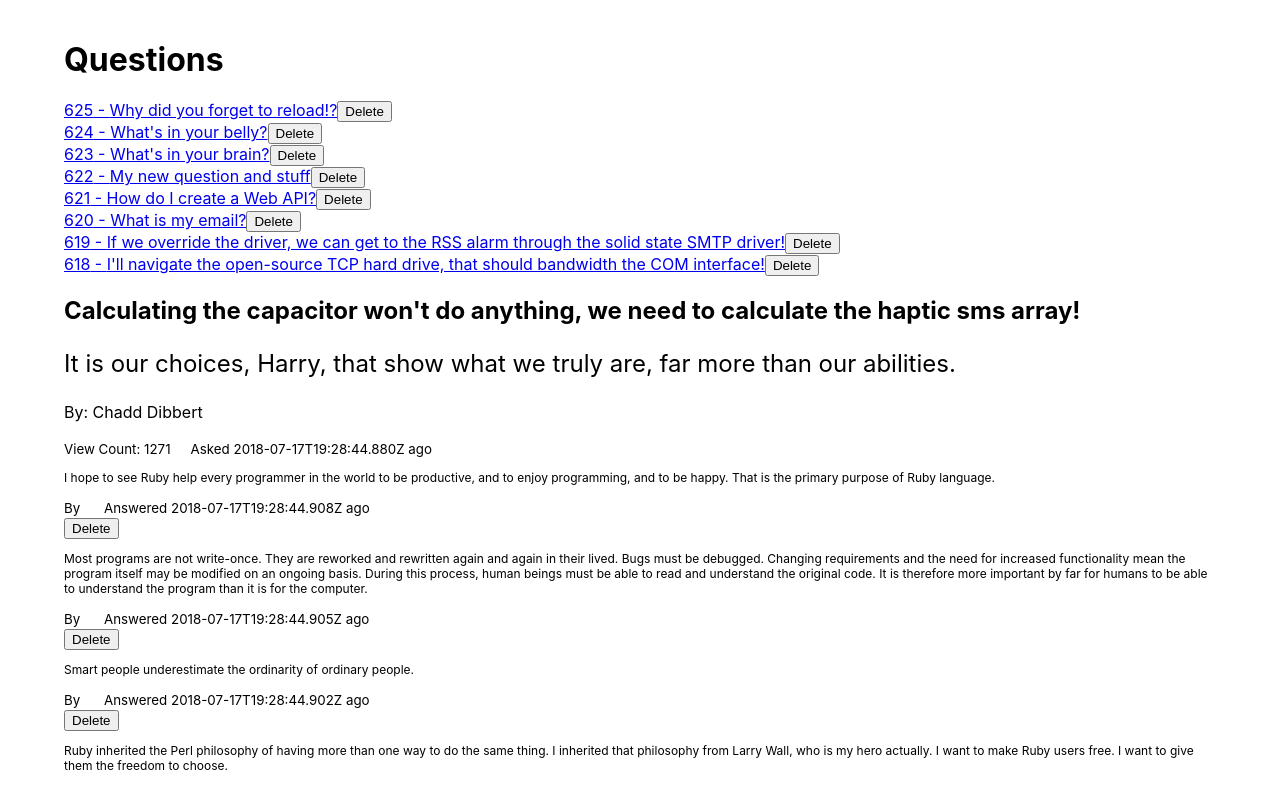
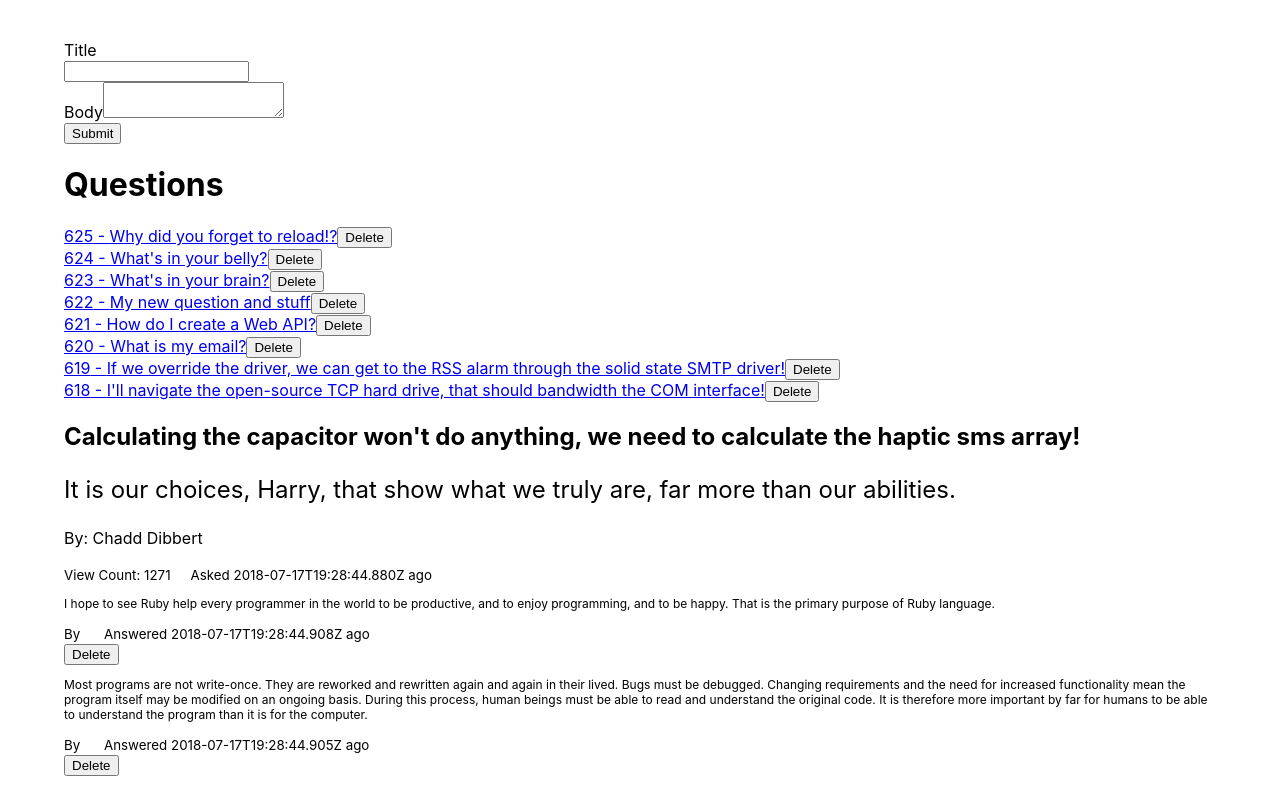
Before and after one commit to CodeCoreYVR/awesome_answers_react_mar_2021, a React (Create React App) app: page / in a window 1280 px wide. Shown: the top 788 px of the page. Built offline with nearby package versions, Linux system fonts and the light colour scheme.

Commit message:
Create form to create new questions

```diff
--- /dev/null
+++ b/src/components/NewQuestionForm.js
@@ -0,0 +1,32 @@
+import React from 'react'
+
+const NewQuestionForm = ({createQuestion}) => {
+    const handleSubmit = (event) => {
+        event.preventDefault();
+        const formData = new FormData(event.currentTarget)
+        const params = {
+            title: formData.get('title'),
+            body: formData.get('body')
+        }
+        createQuestion(params)
+    }
+    return(
+        <form onSubmit={handleSubmit}>
+            <div>
+                <label htmlFor="title">Title</label>
+                <br/>
+                <input name="title" id="title"/>
+            </div>
+            <div>
+                <label htmlFor="body">Body</label>
+                <textarea name="body" id="body"/>
+                <br/>
+            </div>
+            <div>
+                <input type="submit" value="Submit"/>
+            </div>
+        </form>
+    )
+}
+
+export default NewQuestionForm;
--- a/src/components/QuestionIndexPage.js
+++ b/src/components/QuestionIndexPage.js
@@ -1,6 +1,7 @@
 import { render } from '@testing-library/react'
 import React, { Component } from 'react'
 import questionsData from '../data/questionsData'
+import NewQuestionForm from './NewQuestionForm'
 
 // We use map to return an array of React elements (created using JSX here)
 // inside of {}, React will render that list of items. Each React
@@ -11,6 +12,21 @@ class QuestionIndexPage extends Component {
   constructor(props) {
     super(props);
     this.state = { questions : questionsData }
+    this.createQuestion = this.createQuestion.bind(this)
+  }
+
+  createQuestion(params){
+    this.setState((state) => {
+      return {
+        questions: [
+          ...state.questions,
+          {
+            id:  Math.max(...state.questions.map(q => q.id)) + 1,
+            ...params
+          }
+        ]
+      }
+    })
   }
 
   deleteQuestion(id){
@@ -25,6 +41,7 @@ class QuestionIndexPage extends Component {
   render(){
     return (
       <main>
+        <NewQuestionForm createQuestion={this.createQuestion} />
         <h1>Questions</h1>
         <ul
           style={{
```
